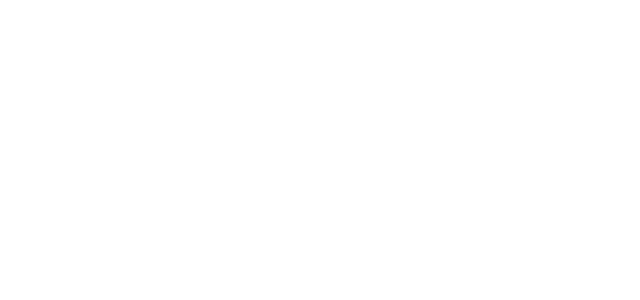
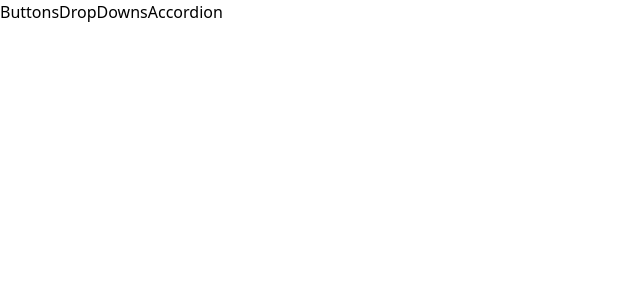
Before and after one commit to Dmitry1007/common-ui-components, a React (Create React App) app: page / in a window 1280 px wide. Shown: the top 300 px of the page, without its empty margins (0-640 px from the left). Built offline with nearby package versions, Linux system fonts and the light colour scheme.

Commit message:
Navigation links to all components

```diff
--- a/src/App.js
+++ b/src/App.js
@@ -1,14 +1,18 @@
 import React from "react";
-import ButtonPage from './pages/ButtonPage';
+import ButtonPage from "./pages/ButtonPage";
 import DropDownPage from "./pages/DropDownPage";
-import AccordionPage from './pages/AccordionPage';
-// import Link from "./components/Link";
+import AccordionPage from "./pages/AccordionPage";
+import Link from "./components/Link";
 import Route from "./components/Route";
 
 function App() {
   return (
     <div>
-      <Route path="/buttonspage">
+      <Link to="/buttons">Buttons</Link>
+      <Link to="/dropdown">DropDowns</Link>
+      <Link to="/accordion">Accordion</Link>
+      <div>
+        <Route path="/buttons">
           <ButtonPage />
         </Route>
         <Route path="/dropdown">
@@ -18,6 +22,7 @@ function App() {
           <AccordionPage />
         </Route>
       </div>
+    </div>
   );
 }
 
```
Also changed, not shown: src/components/Link.js (+3 -5 lines), src/components/Route.js (+4 -4 lines). Lines whose indentation alone changed are shown as unchanged.
